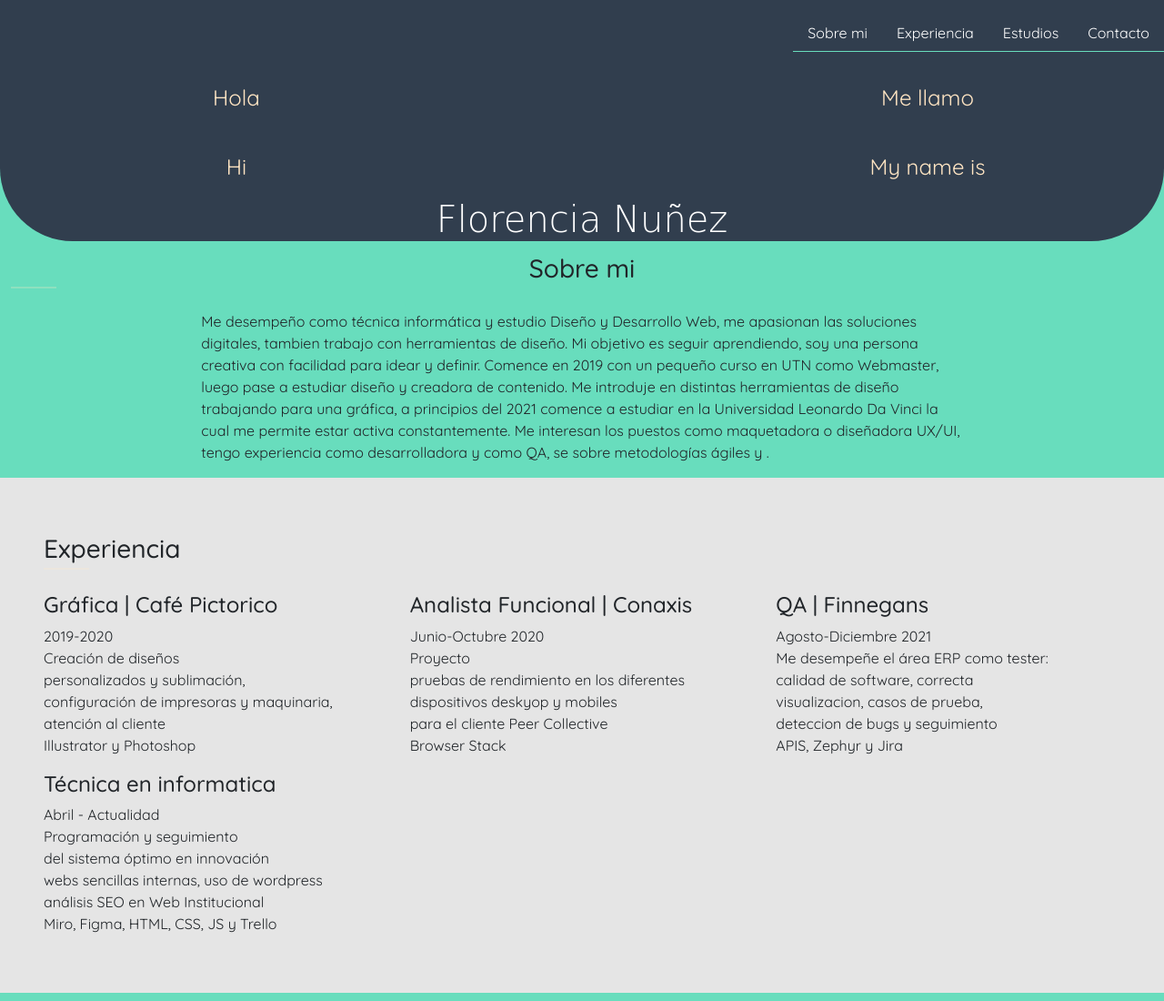
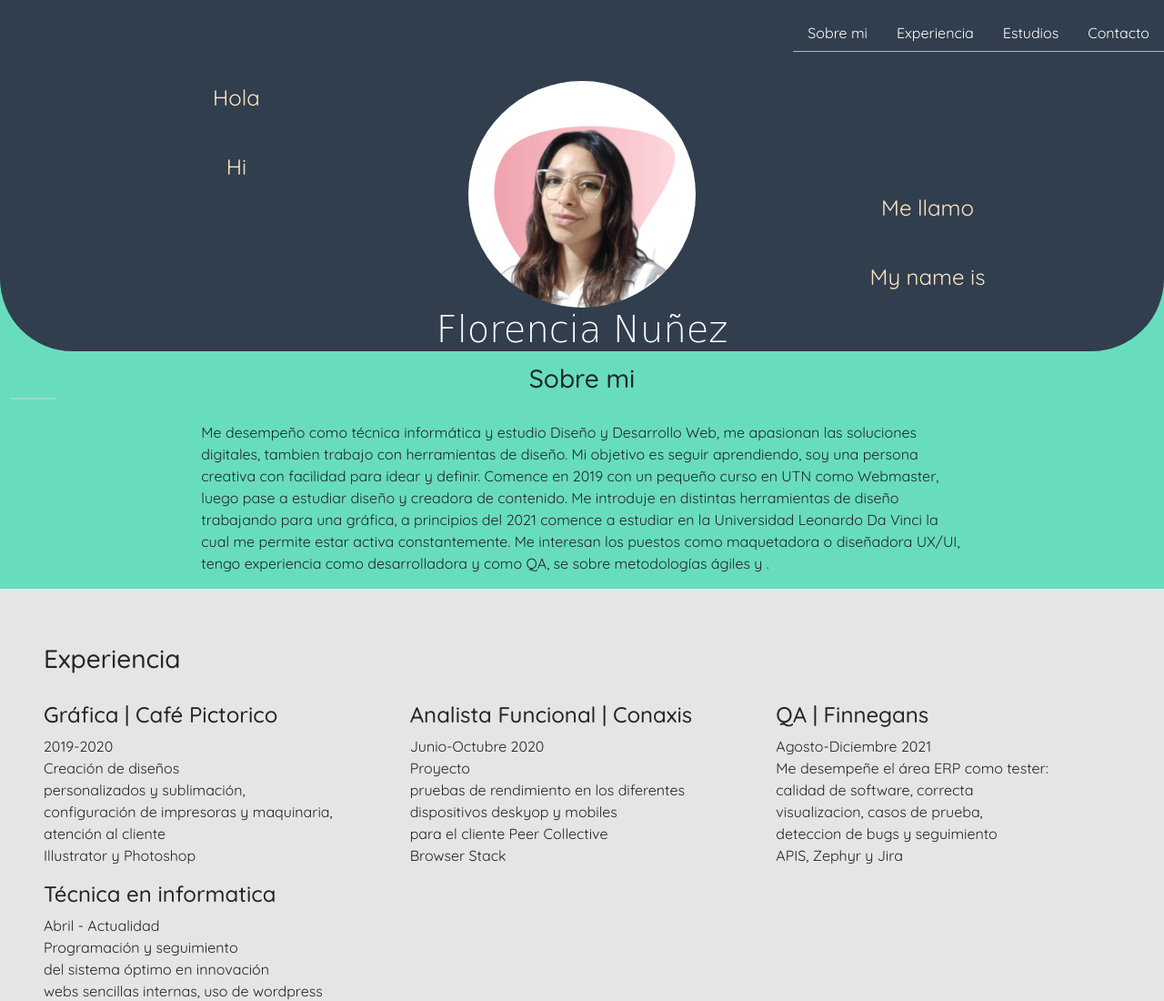
Before and after one commit to Florennuuu/MaquetaCV, a plain HTML site: page index.html in a window 1280 px wide. Shown: the top 1100 px of the page at 91% size. Drawn offline with nearby package versions, Linux system fonts and the light colour scheme; a web font is replaced by a local one.

Commit message:
Update index.html

```diff
--- a/index.html
+++ b/index.html
@@ -44,7 +44,7 @@
             <p>Hi</p>
           </div>
           <div class="col align-self-center">
-            <img class="img_redonda mx-auto" src="florendeveloper.png" alt="">
+            <img class="img_redonda mx-auto" src="img/florendeveloper.png" alt="">
           </div>
           <div class="col align-self-end d-none d-sm-block">
               <p>Me llamo</p>
```
